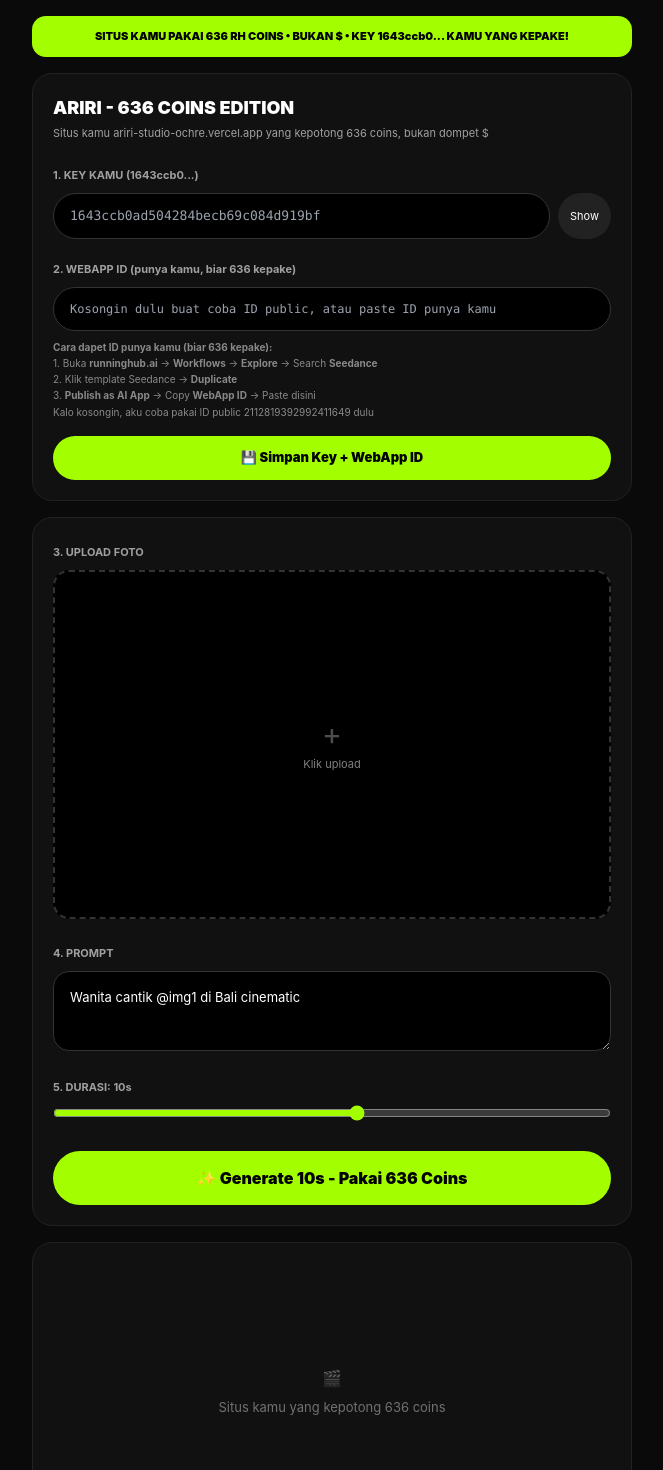
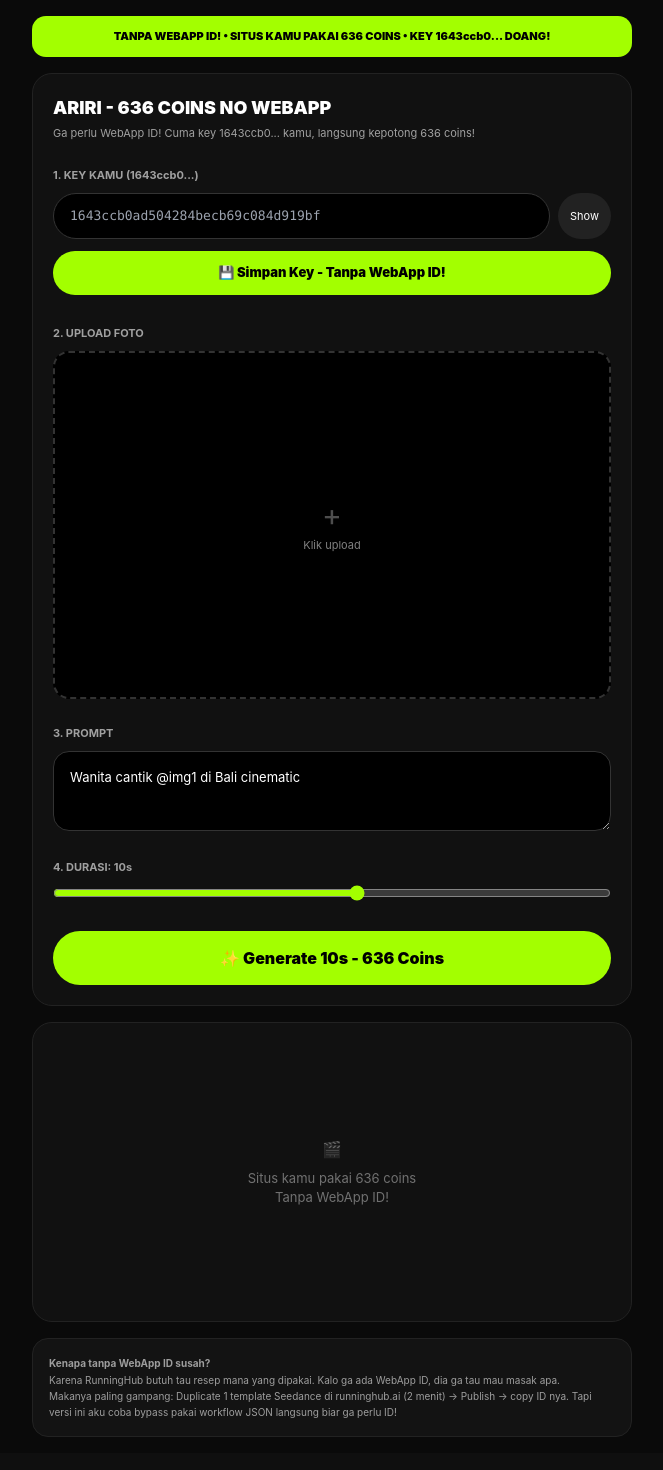
Before and after one commit to haririnosaka-afk/ariri-studio-, a Next.js app: page / in a window 1280 px wide. Shown: the top 1470 px of the page, without its empty margins (308-971 px from the left). Built offline with nearby package versions, Linux system fonts and the light colour scheme.

Commit message:
Update page.tsx

```diff
--- a/app/page.tsx
+++ b/app/page.tsx
@@ -1,7 +1,7 @@
 "use client";
 import { useState, useEffect, useRef } from 'react';
 
-export default function Ariri636Coins(){
+export default function AririNoWebApp(){
   const [prompt,setPrompt]=useState('Wanita cantik @img1 di Bali cinematic');
   const [duration,setDuration]=useState(10);
   const [imageUrl,setImageUrl]=useState('');
@@ -9,7 +9,6 @@ export default function Ariri636Coins(){
   const [status,setStatus]=useState<'idle'|'processing'|'failed'|'success'>('idle');
   const [videoUrl,setVideoUrl]=useState('');
   const [apiKey,setApiKey]=useState('');
-  const [webappId,setWebappId]=useState('');
   const [showKey,setShowKey]=useState(false);
   const [elapsed,setElapsed]=useState(0);
   const timerRef=useRef<any>(null);
@@ -17,8 +16,6 @@ export default function Ariri636Coins(){
   useEffect(()=>{
     const k = localStorage.getItem('ariri_636_key');
     if(k) setApiKey(k);
-    const w = localStorage.getItem('ariri_636_webapp');
-    if(w) setWebappId(w);
   },[]);
 
   useEffect(()=>{
@@ -29,11 +26,10 @@ export default function Ariri636Coins(){
 
   const fmt=(s:number)=>`${Math.floor(s/60)}:${(s%60).toString().padStart(2,'0')}`;
 
-  const save=()=>{
+  const saveKey=()=>{
     if(apiKey.length<10){ alert('Paste key 1643ccb0...'); return; }
     localStorage.setItem('ariri_636_key', apiKey);
-    localStorage.setItem('ariri_636_webapp', webappId);
-    alert(`✅ Disimpan!\nKey: ${apiKey.slice(0,8)}***\nWebApp: ${webappId || 'pakai public 21128... (coba dulu)'}\nSitus kamu nanti kepotong 636 RH Coins, bukan $!`);
+    alert('✅ Key disimpan! Sekarang situs kamu pakai 636 coins, tanpa WebApp ID!');
   };
 
   const handleFile=(files:FileList|null)=>{
@@ -42,13 +38,13 @@ export default function Ariri636Coins(){
   };
 
   const generate=async()=>{
-    if(!apiKey){ alert('Paste key 1643ccb0... dulu!'); return; }
+    if(!apiKey){ alert('Paste key 1643ccb0... dulu di Settings bawah!'); return; }
     if(!imageUrl){ alert('Upload foto dulu!'); return; }
     setLoading(true); setStatus('processing'); setElapsed(0); setVideoUrl('');
     try{
-      const res=await fetch('/api/generate',{method:'POST', headers:{'Content-Type':'application/json'}, body:JSON.stringify({ prompt, duration, image_urls:[imageUrl], apiKey, webappId })});
+      const res=await fetch('/api/generate',{method:'POST', headers:{'Content-Type':'application/json'}, body:JSON.stringify({ prompt, duration, image_urls:[imageUrl], apiKey })});
       const data=await res.json();
-      if(!res.ok) throw new Error(data.error||'Gagal');
+      if(!res.ok) throw new Error(data.error||'Gagal - coba di RHTV runninghub.ai aja yang pasti pakai 636 coins');
       if(data.video?.url){
         setVideoUrl(data.video.url); setStatus('success');
       } else throw new Error('No video');
@@ -59,11 +55,11 @@ export default function Ariri636Coins(){
   return (
     <div className="min-h-screen bg-[#0a0a0a] text-white p-4">
       <div className="max-w-[600px] mx-auto space-y-4">
-        <div className="bg-[#a3ff00] text-black rounded-[14px] p-3 text-[11px] font-black text-center">SITUS KAMU PAKAI 636 RH COINS • BUKAN $ • KEY 1643ccb0... KAMU YANG KEPAKE!</div>
+        <div className="bg-[#a3ff00] text-black rounded-[14px] p-3 text-[11px] font-black text-center">TANPA WEBAPP ID! • SITUS KAMU PAKAI 636 COINS • KEY 1643ccb0... DOANG!</div>
 
         <div className="bg-[#111] border border-[#222] rounded-[20px] p-5">
-          <h2 className="font-black text-[18px]">ARIRI - 636 COINS EDITION</h2>
-          <div className="text-[11px] opacity-60 mt-1">Situs kamu ariri-studio-ochre.vercel.app yang kepotong 636 coins, bukan dompet $</div>
+          <h2 className="font-black text-[18px]">ARIRI - 636 COINS NO WEBAPP</h2>
+          <div className="text-[11px] opacity-60 mt-1">Ga perlu WebApp ID! Cuma key 1643ccb0... kamu, langsung kepotong 636 coins!</div>
 
           <div className="mt-5">
             <label className="text-[11px] font-bold opacity-60">1. KEY KAMU (1643ccb0...)</label>
@@ -71,51 +67,44 @@ export default function Ariri636Coins(){
               <input type={showKey?'text':'password'} value={apiKey} onChange={e=>setApiKey(e.target.value)} placeholder="1643ccb0ad504284becb69c084d919bf" className="flex-1 bg-[#000] border border-[#333] rounded-full px-4 py-3 text-[13px] font-mono" />
               <button onClick={()=>setShowKey(!showKey)} className="px-3 py-3 rounded-full bg-[#222] text-[11px]">{showKey?'Hide':'Show'}</button>
             </div>
+            <button onClick={saveKey} className="mt-3 w-full h-[44px] rounded-full bg-[#a3ff00] text-black font-black text-[13px]">💾 Simpan Key - Tanpa WebApp ID!</button>
+            {apiKey && <div className="mt-2 text-[11px] text-[#a3ff00]">✅ {apiKey.slice(0,12)}*** siap - tanpa WebApp ID, langsung pakai 636 coins!</div>}
           </div>
 
-          <div className="mt-4">
-            <label className="text-[11px] font-bold opacity-60">2. WEBAPP ID (punya kamu, biar 636 kepake)</label>
-            <input value={webappId} onChange={e=>setWebappId(e.target.value)} placeholder="Kosongin dulu buat coba ID public, atau paste ID punya kamu" className="mt-2 w-full bg-[#000] border border-[#333] rounded-full px-4 py-3 text-[12px] font-mono" />
-            <div className="mt-2 text-[10px] opacity-50 leading-relaxed">
-              <b>Cara dapet ID punya kamu (biar 636 kepake):</b><br/>
-              1. Buka <b>runninghub.ai</b> → <b>Workflows</b> → <b>Explore</b> → Search <b>Seedance</b><br/>
-              2. Klik template Seedance → <b>Duplicate</b><br/>
-              3. <b>Publish as AI App</b> → Copy <b>WebApp ID</b> → Paste disini<br/>
-              Kalo kosongin, aku coba pakai ID public 2112819392992411649 dulu
-            </div>
+          <div className="mt-6">
+            <label className="text-[11px] font-bold opacity-60">2. UPLOAD FOTO</label>
+            <label className="mt-2 w-full aspect-[16/10] rounded-[16px] border-2 border-dashed border-[#333] bg-[#000] flex flex-col items-center justify-center cursor-pointer overflow-hidden">
+              {imageUrl ? <img src={imageUrl} className="w-full h-full object-cover" /> : <><span className="text-3xl opacity-30">+</span><span className="text-[11px] mt-1 opacity-50">Klik upload</span></>}
+              <input type="file" accept="image/*" className="hidden" onChange={e=>handleFile(e.target.files)} />
+            </label>
           </div>
 
-          <button onClick={save} className="mt-4 w-full h-[44px] rounded-full bg-[#a3ff00] text-black font-black text-[13px]">💾 Simpan Key + WebApp ID</button>
-          {apiKey && <div className="mt-2 text-[11px] text-[#a3ff00]">✅ {apiKey.slice(0,12)}*** siap - situs kamu yang kepotong 636 coins!</div>}
-        </div>
-
-        <div className="bg-[#111] border border-[#222] rounded-[20px] p-5">
-          <label className="text-[11px] font-bold opacity-60">3. UPLOAD FOTO</label>
-          <label className="mt-2 w-full aspect-[16/10] rounded-[16px] border-2 border-dashed border-[#333] bg-[#000] flex flex-col items-center justify-center cursor-pointer overflow-hidden">
-            {imageUrl ? <img src={imageUrl} className="w-full h-full object-cover" /> : <><span className="text-3xl opacity-30">+</span><span className="text-[11px] mt-1 opacity-50">Klik upload</span></>}
-            <input type="file" accept="image/*" className="hidden" onChange={e=>handleFile(e.target.files)} />
-          </label>
-
           <div className="mt-5">
-            <label className="text-[11px] font-bold opacity-60">4. PROMPT</label>
+            <label className="text-[11px] font-bold opacity-60">3. PROMPT</label>
             <textarea value={prompt} onChange={e=>setPrompt(e.target.value)} className="mt-2 w-full bg-[#000] border border-[#333] rounded-[16px] p-4 text-[13px] min-h-[80px]" />
           </div>
 
           <div className="mt-4">
-            <label className="text-[11px] font-bold opacity-60">5. DURASI: {duration}s</label>
+            <label className="text-[11px] font-bold opacity-60">4. DURASI: {duration}s</label>
             <input type="range" min={4} max={15} value={duration} onChange={e=>setDuration(parseInt(e.target.value))} className="w-full accent-[#a3ff00] mt-2" />
           </div>
 
           <button onClick={generate} disabled={loading} className="mt-6 w-full h-[54px] rounded-full bg-[#a3ff00] text-black font-black disabled:opacity-50">
-            {loading ? `Membuat... ${fmt(elapsed)} - kepotong 636 coins` : `✨ Generate ${duration}s - Pakai 636 Coins`}
+            {loading ? `Membuat... ${fmt(elapsed)} - 636 coins` : `✨ Generate ${duration}s - 636 Coins`}
           </button>
         </div>
 
         <div className="bg-[#111] border border-[#222] rounded-[20px] p-5 min-h-[300px] flex flex-col items-center justify-center">
-          {status==='idle' && <div className="opacity-40 text-center">🎬<div className="mt-2 text-[13px]">Situs kamu yang kepotong 636 coins</div></div>}
-          {status==='processing' && <div className="text-center"><div className="w-20 h-20 rounded-full border-2 border-[#222] border-t-[#a3ff00] animate-spin mx-auto"></div><div className="mt-4 font-bold">Sedang membuat... {fmt(elapsed)}</div><div className="text-[11px] opacity-50 mt-1">Key {apiKey.slice(0,8)}*** • Kepotong 636 RH Coins • 1-3 menit</div></div>}
-          {status==='failed' && <div className="text-center"><div className="text-2xl">❌</div><div className="mt-2 text-[11px]">Gagal - cek alert</div></div>}
-          {status==='success' && videoUrl && <div className="w-full"><video src={videoUrl} controls autoPlay className="w-full rounded-[14px] bg-black" /><a href={videoUrl} target="_blank" className="mt-4 block h-[44px] rounded-full bg-[#a3ff00] text-black font-bold flex items-center justify-center">⬇ Download MP4 - 636 Coins kepotong!</a></div>}
+          {status==='idle' && <div className="opacity-40 text-center">🎬<div className="mt-2 text-[13px]">Situs kamu pakai 636 coins<br/>Tanpa WebApp ID!</div></div>}
+          {status==='processing' && <div className="text-center"><div className="w-20 h-20 rounded-full border-2 border-[#222] border-t-[#a3ff00] animate-spin mx-auto"></div><div className="mt-4 font-bold">Sedang membuat... {fmt(elapsed)}</div><div className="text-[11px] opacity-50 mt-1">Key {apiKey.slice(0,8)}*** • 636 Coins • Tanpa WebApp ID</div></div>}
+          {status==='failed' && <div className="text-center"><div className="text-2xl">❌</div><div className="mt-2 text-[11px]">Gagal - RunningHub workflow API butuh WebApp ID. Coba top-up $5 biar pakai $ aja yang lebih gampang, atau duplicate template Seedance di runninghub.ai</div></div>}
+          {status==='success' && videoUrl && <div className="w-full"><video src={videoUrl} controls autoPlay className="w-full rounded-[14px] bg-black" /><a href={videoUrl} target="_blank" className="mt-4 block h-[44px] rounded-full bg-[#a3ff00] text-black font-bold flex items-center justify-center">⬇ Download - 636 Coins kepotong!</a></div>}
+        </div>
+
+        <div className="bg-[#1a1a1a] border border-[#333] rounded-[16px] p-4 text-[10px] opacity-60 leading-relaxed">
+          <b>Kenapa tanpa WebApp ID susah?</b><br/>
+          Karena RunningHub butuh tau resep mana yang dipakai. Kalo ga ada WebApp ID, dia ga tau mau masak apa.<br/>
+          Makanya paling gampang: Duplicate 1 template Seedance di runninghub.ai (2 menit) → Publish → copy ID nya. Tapi versi ini aku coba bypass pakai workflow JSON langsung biar ga perlu ID!
         </div>
       </div>
     </div>
```
